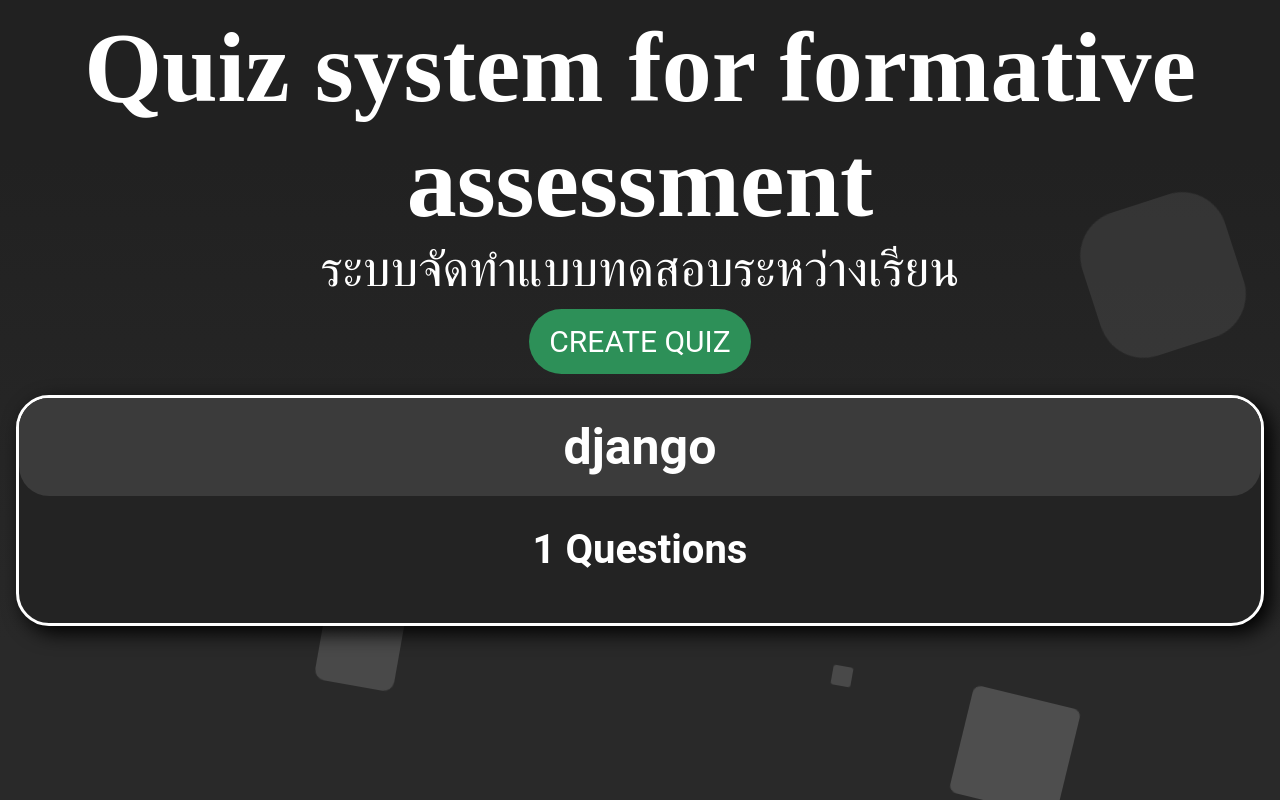
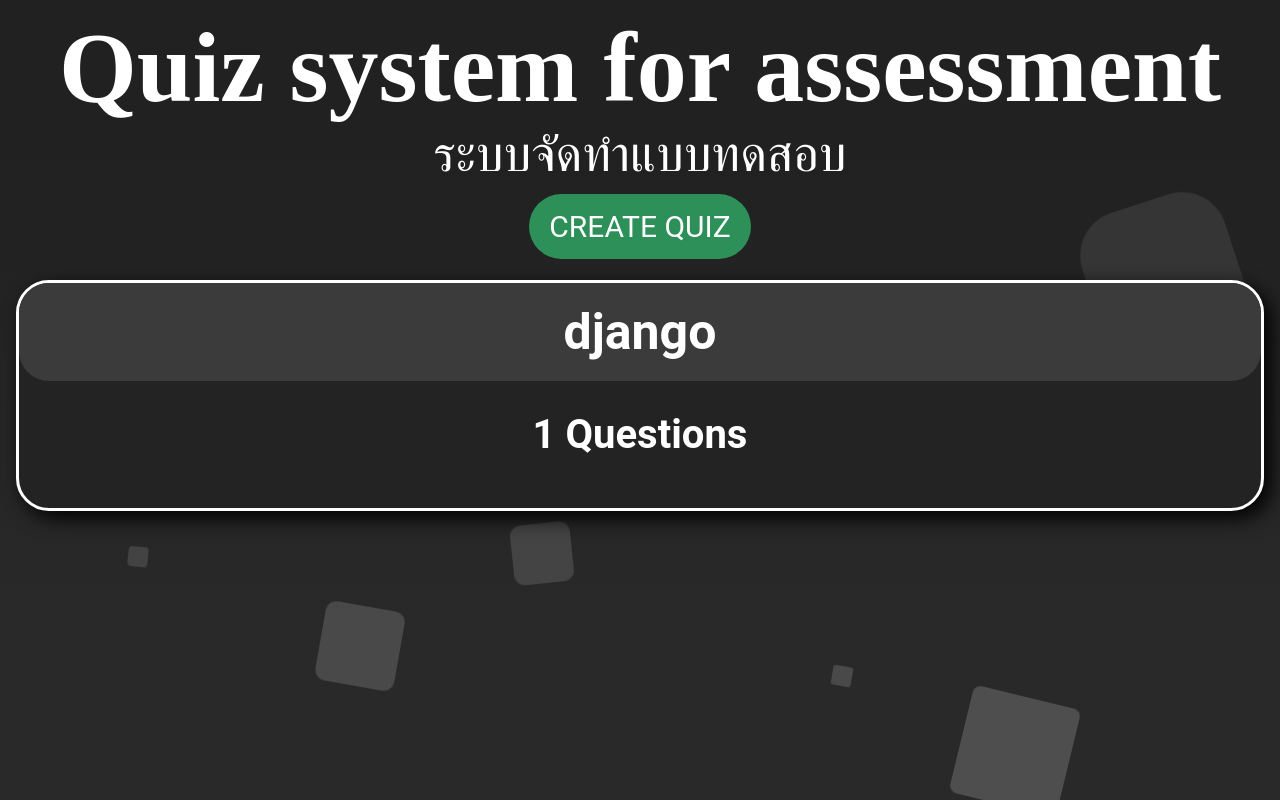
Before and after one commit to suprakron/quiz_formative, a Django app: page / in a window 1280 px wide. Run offline with Django 3.2, Linux system fonts and the light colour scheme; data comes from the database, SQL or seed files in the repository; both versions use the stored data as it was after the commit.

Commit message:
finished

```diff
--- a/formative/models.py
+++ b/formative/models.py
@@ -4,7 +4,7 @@ from django.db import models
 # Create your models here.
 class Quiz(models.Model):
     quiz_title = models.CharField(max_length=300)
-    num_questions = models.IntegerField(default=0)
+    num_questions = models.IntegerField(default =0)
 
     def __str__(self):
         return self.quiz_title
--- a/formative/templates/quiz/index.html
+++ b/formative/templates/quiz/index.html
@@ -26,8 +26,8 @@
             </ul>
 
         <div class="top_container">
-            <h1 class="site_title">Quiz system for formative assessment</h1>
-            <p class="site_description">ระบบจัดทำแบบทดสอบระหว่างเรียน</p>
+            <h1 class="site_title">Quiz system for  assessment</h1>
+            <p class="site_description">ระบบจัดทำแบบทดสอบ</p>
             <a class="create_quiz" href="{% url 'quiz:create_quiz' %}">CREATE QUIZ</a>
         </div>
 
--- a/formative/templates/quiz/results.html
+++ b/formative/templates/quiz/results.html
@@ -21,9 +21,9 @@
             <p class="accuracy_bad">{{ accuracy_formatted }}</p>
         {% endif %}
 
-        <a class="home_button" href="{% url 'quiz:index' %}">Home</a>
+        <a class="home_button" href="{% url 'quiz:index' %}">หน้าแรก</a>
 
-        <a class="home_button" href="{% url 'quiz:single_quiz' quiz.id %}">Try Again</a>
+        <a class="home_button" href="{% url 'quiz:single_quiz' quiz.id %}">ย้อนกลับ</a>
 
     </div>
 
```
Also changed, not shown: db.sqlite3.
